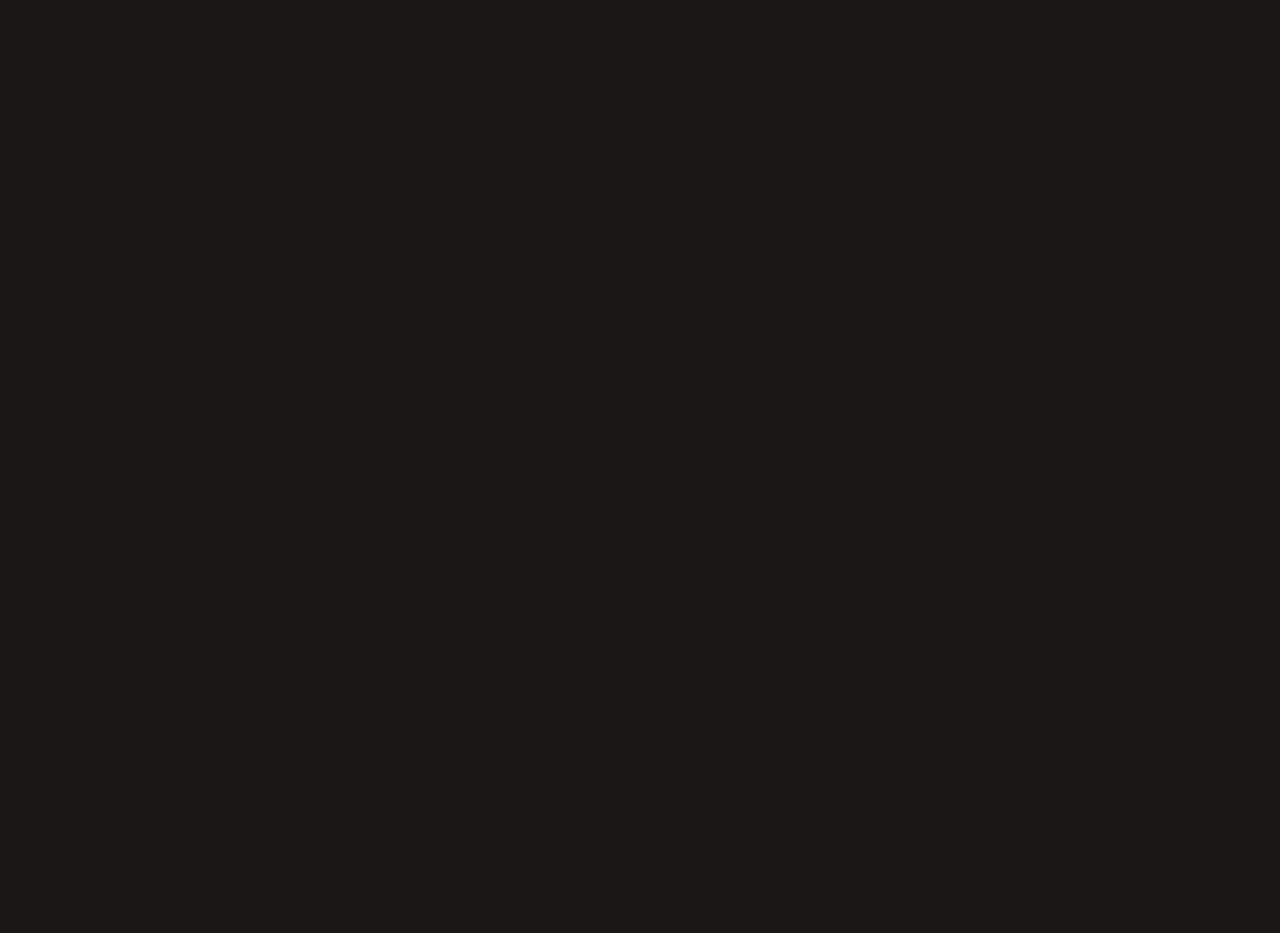
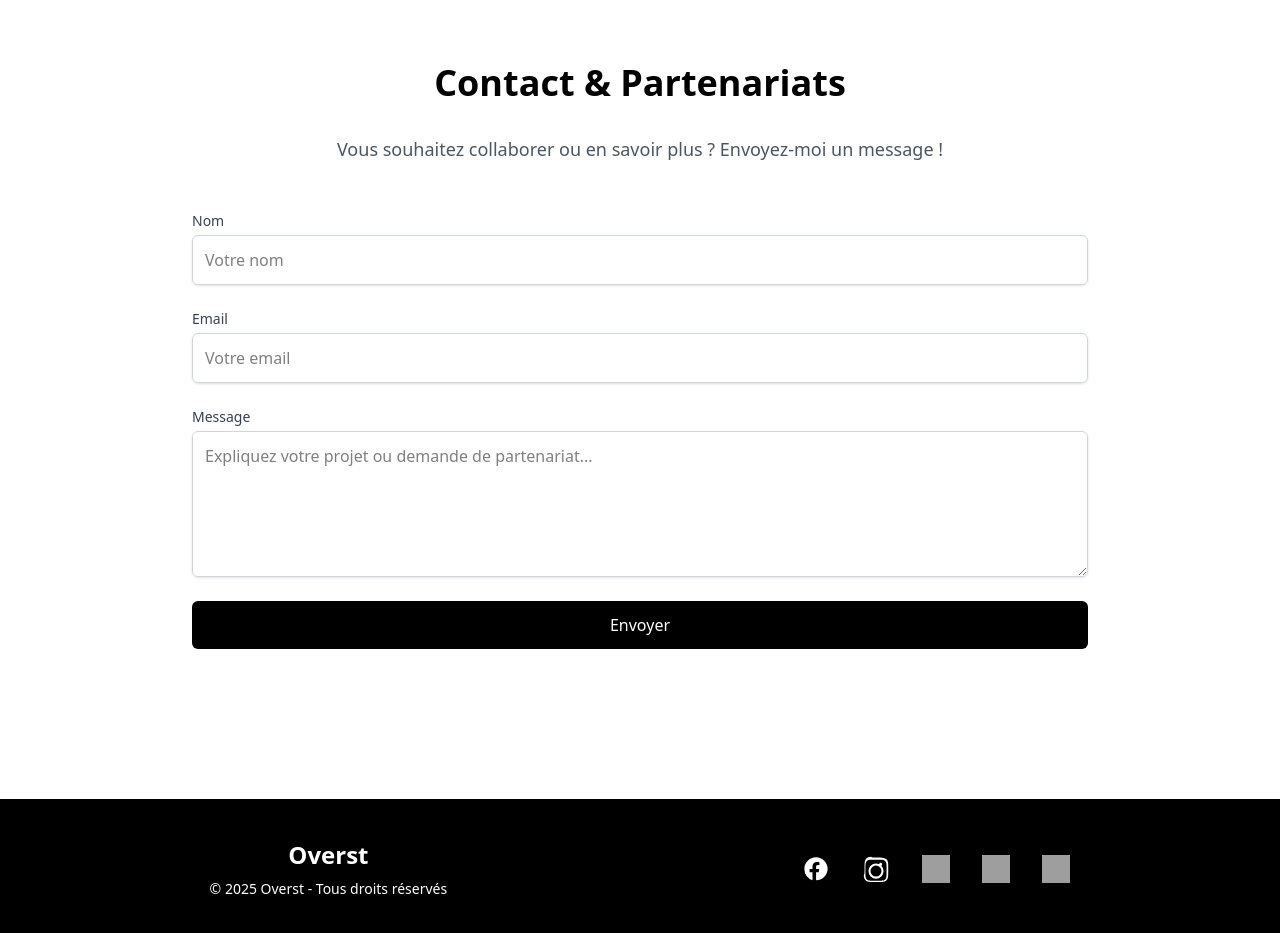
Before and after one commit to Sullivankow/overst_music, a React (Vite) app: page / in a window 1280 px wide. Shown: the part 3580-4513 px from the top of the page. Before the commit the page ends 3579 px from the top, so only its background shows below. Built offline with nearby package versions, Linux system fonts and the light colour scheme; grey boxes are pictures that could not be loaded.

Commit message:
Add contact + footer

```diff
--- a/src/App.tsx
+++ b/src/App.tsx
@@ -3,6 +3,8 @@ import Navbar from "./components/Navbar"
 import About from "./components/About"
 import Musique from "./components/Musique"
 import Galerie from "./components/Galerie"
+import Contact from "./components/Contact"
+import Footer from "./components/Footer"
 
 
 
@@ -35,6 +37,14 @@ function App() {
         <Galerie />
       </div>
 
+      <div>
+        <Contact />
+      </div>
+      <div>
+        <Footer />
+      </div>
+
+
 
 
 
--- /dev/null
+++ b/src/components/Contact.tsx
@@ -0,0 +1,62 @@
+
+
+function Contact() {
+  return (
+    <section id="contact" className="w-full min-h-screen bg-white text-black py-16 px-4">
+  <div className="max-w-4xl mx-auto text-center">
+    <h2 className="text-4xl font-bold mb-8">Contact & Partenariats</h2>
+    <p className="text-lg text-gray-600 mb-12">
+      Vous souhaitez collaborer ou en savoir plus ? Envoyez-moi un message !
+    </p>
+
+    <form className="space-y-6 text-left">
+      <div>
+        <label htmlFor="name" className="block text-sm font-medium text-gray-700">Nom</label>
+        <input
+          type="text"
+          id="name"
+          name="name"
+          placeholder="Votre nom"
+          className="mt-1 block w-full p-3 border border-gray-300 rounded-md shadow-sm focus:ring-black focus:border-black"
+          required
+        />
+      </div>
+
+      <div>
+        <label htmlFor="email" className="block text-sm font-medium text-gray-700">Email</label>
+        <input
+          type="email"
+          id="email"
+          name="email"
+          placeholder="Votre email"
+          className="mt-1 block w-full p-3 border border-gray-300 rounded-md shadow-sm focus:ring-black focus:border-black"
+          required
+        />
+      </div>
+
+      <div>
+        <label htmlFor="message" className="block text-sm font-medium text-gray-700">Message</label>
+        <textarea
+          id="message"
+          name="message"
+          rows={5}
+          placeholder="Expliquez votre projet ou demande de partenariat..."
+          className="mt-1 block w-full p-3 border border-gray-300 rounded-md shadow-sm focus:ring-black focus:border-black"
+          required
+        ></textarea>
+      </div>
+
+      <button
+        type="submit"
+        className="w-full bg-black text-white py-3 px-4 rounded-md hover:bg-gray-800 transition"
+      >
+        Envoyer
+      </button>
+    </form>
+  </div>
+</section>
+
+  )
+}
+
+export default Contact
--- /dev/null
+++ b/src/components/Footer.tsx
@@ -0,0 +1,72 @@
+
+
+function Footer() {
+  return (
+    <footer className="footer footer-center p-10 bg-black text-white">
+  <div>
+    <h2 className="text-2xl font-bold">Overst</h2>
+    <p className="font-light text-sm">© {new Date().getFullYear()} Overst - Tous droits réservés</p>
+  </div>
+
+  <div className="flex space-x-6">
+    {/* Facebook */}
+    <a href="https://facebook.com/tonprofil" target="_blank" rel="noopener noreferrer">
+      <svg
+        xmlns="http://www.w3.org/2000/svg"
+        width="28"
+        height="28"
+        viewBox="0 0 24 24"
+        fill="white"
+        className="hover:fill-blue-500 transition"
+      >
+        <path d="M22 12c0-5.523-4.477-10-10-10S2 6.477 2 12a10 10 0 0 0 7 9.54V14.89H6.5V12h2.5v-2.23c0-2.47 1.463-3.84 3.705-3.84 1.074 0 2.195.192 2.195.192v2.42h-1.237c-1.218 0-1.595.757-1.595 1.533V12h2.72l-.435 2.89h-2.285v6.65A10 10 0 0 0 22 12z" />
+      </svg>
+    </a>
+
+    {/* Instagram */}
+    <a href="https://instagram.com/tonprofil" target="_blank" rel="noopener noreferrer">
+      <svg
+        xmlns="http://www.w3.org/2000/svg"
+        width="28"
+        height="28"
+        viewBox="0 0 24 24"
+        fill="white"
+        className="hover:fill-pink-500 transition"
+      >
+        <path d="M12 2.2c3.2 0 3.584.012 4.85.07 1.17.056 1.97.25 2.43.41a4.92 4.92 0 0 1 1.74 1.01 4.92 4.92 0 0 1 1.01 1.74c.16.46.354 1.26.41 2.43.058 1.266.07 1.65.07 4.85s-.012 3.584-.07 4.85c-.056 1.17-.25 1.97-.41 2.43a4.92 4.92 0 0 1-1.01 1.74 4.92 4.92 0 0 1-1.74 1.01c-.46.16-1.26.354-2.43.41-1.266.058-1.65.07-4.85.07s-3.584-.012-4.85-.07c-1.17-.056-1.97-.25-2.43-.41a4.92 4.92 0 0 1-1.74-1.01 4.92 4.92 0 0 1-1.01-1.74c-.16-.46-.354-1.26-.41-2.43C2.212 15.784 2.2 15.4 2.2 12s.012-3.584.07-4.85c.056-1.17.25-1.97.41-2.43a4.92 4.92 0 0 1 1.01-1.74 4.92 4.92 0 0 1 1.74-1.01c.46-.16 1.26-.354 2.43-.41C8.416 2.212 8.8 2.2 12 2.2zm0 1.8c-3.16 0-3.51.012-4.75.07-1.01.05-1.56.22-1.92.37-.48.18-.82.4-1.18.76a3.37 3.37 0 0 0-.76 1.18c-.15.36-.32.91-.37 1.92-.058 1.24-.07 1.59-.07 4.75s.012 3.51.07 4.75c.05 1.01.22 1.56.37 1.92.18.48.4.82.76 1.18.36.36.7.58 1.18.76.36.15.91.32 1.92.37 1.24.058 1.59.07 4.75.07s3.51-.012 4.75-.07c1.01-.05 1.56-.22 1.92-.37.48-.18.82-.4 1.18-.76.36-.36.58-.7.76-1.18.15-.36.32-.91.37-1.92.058-1.24.07-1.59.07-4.75s-.012-3.51-.07-4.75c-.05-1.01-.22-1.56-.37-1.92a3.37 3.37 0 0 0-.76-1.18 3.37 3.37 0 0 0-1.18-.76c-.36-.15-.91-.32-1.92-.37-1.24-.058-1.59-.07-4.75-.07zm0 3.3a6.5 6.5 0 1 1 0 13 6.5 6.5 0 0 1 0-13zm0 1.8a4.7 4.7 0 1 0 0 9.4 4.7 4.7 0 0 0 0-9.4zm5.3-1.25a1.3 1.3 0 1 1-2.6 0 1.3 1.3 0 0 1 2.6 0z" />
+      </svg>
+    </a>
+
+    {/* TikTok */}
+    <a href="https://tiktok.com/@tonprofil" target="_blank" rel="noopener noreferrer">
+      <img
+        src="https://upload.wikimedia.org/wikipedia/commons/0/0a/TikTok_logo.svg"
+        alt="TikTok"
+        className="w-7 h-7 hover:opacity-70 transition"
+      />
+    </a>
+
+    {/* Spotify */}
+    <a href="https://open.spotify.com/artist/tonprofil" target="_blank" rel="noopener noreferrer">
+      <img
+        src="https://upload.wikimedia.org/wikipedia/commons/8/84/Spotify_icon.svg"
+        alt="Spotify"
+        className="w-7 h-7 hover:opacity-70 transition"
+      />
+    </a>
+
+    {/* SoundCloud */}
+    <a href="https://soundcloud.com/tonprofil" target="_blank" rel="noopener noreferrer">
+      <img
+        src="https://upload.wikimedia.org/wikipedia/commons/3/3f/Soundcloud-icon-logo.png"
+        alt="SoundCloud"
+        className="w-7 h-7 hover:opacity-70 transition"
+      />
+    </a>
+  </div>
+</footer>
+
+  )
+}
+
+export default Footer
```
